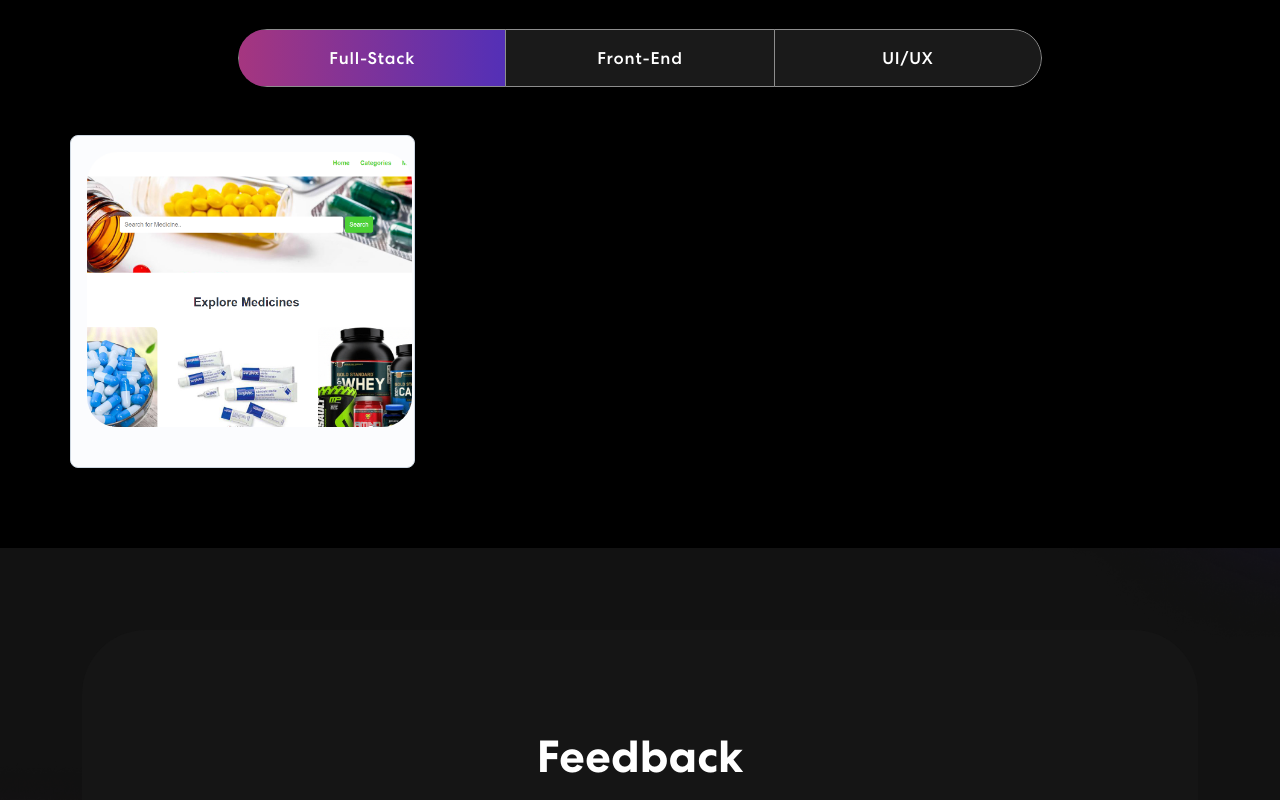
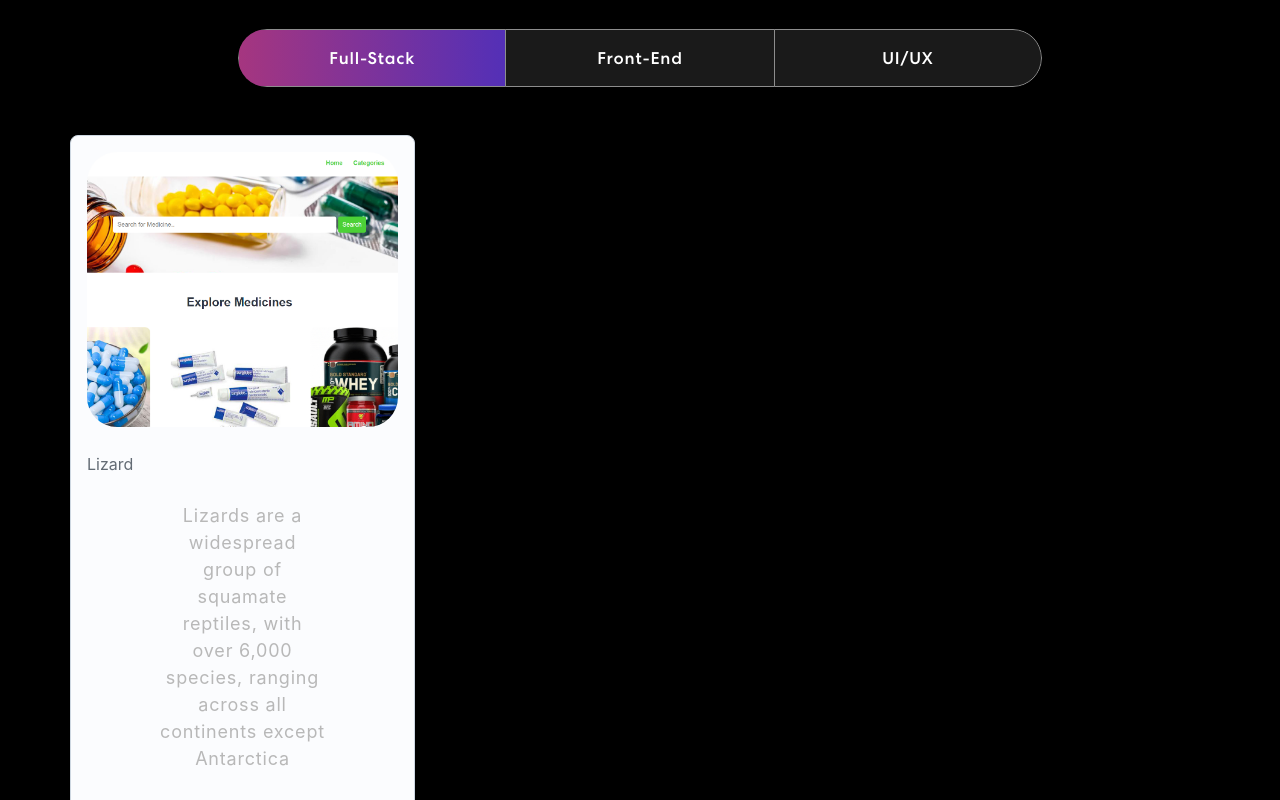
Before and after one commit to ChamilSachintha/personal-portfolio, a React (Create React App) app: page / in a window 1280 px wide. Shown: the part 1820-2620 px from the top of the page. Built offline with nearby package versions, Linux system fonts and the light colour scheme.

Commit message:
Project section updated

```diff
--- a/src/App.css
+++ b/src/App.css
@@ -504,7 +504,7 @@ nav.navbar .navbar-toggler[aria-expanded="true"] .navbar-toggler-icon {
   overflow: hidden;
   margin-bottom: 24px;
   height: 275px;
-  width: 325px;
+  width: 345px;
 }
 
 .proj-imgbx::before {
--- a/src/components/Projects.js
+++ b/src/components/Projects.js
@@ -38,36 +38,38 @@ export const Projects = () => {
         },
 
         {
-            title2: "TODO App",
-            description2: "Figma UI/UX design for a mobile application",
-            imgUrl2: projImg2,
+            title1: "TODO App",
+            description1: "Figma UI/UX design for a mobile application",
+            imgUrl1: projImg2,
         },
 
         {
-            title3: "Academic Calendar for Universities",
-            description3: "Figma UI/UX design for a web application",
-            imgUrl3: projImg3,
+            title2: "Academic Calendar for Universities",
+            description2: "Figma UI/UX design for a web application",
+            imgUrl2: projImg3,
         },
 
         {
-            title4: "Personal Portfolio Website",
-            description4: "Front-end application | React, React-bootstrap & Animate.css",
-            imgUrl4: projImg4,
+            title2: "Personal Portfolio Website",
+            description2: "Front-end application | React, React-bootstrap & Animate.css",
+            imgUrl2: projImg4,
         },
 
         {
-            title5: "Student Progress Viewer for Universities",
-            description5: "Figma UI/UX design for a web application",
-            imgUrl5: projImg5,
+            title2: "Student Progress Viewer for Universities",
+            description2: "Figma UI/UX design for a web application",
+            imgUrl2: projImg5,
         },
 
         {
-            title6: "Student Progress Viewer for Universities",
-            description5: "Front-end application | React, React-bootstrap & Animate.css",
-            imgUrl6: projImg6,
-        }
+            title3: "Student Progress Viewer for Universities",
+            description3: "Front-end application | React, React-bootstrap & Animate.css",
+            imgUrl3: projImg6,
+        },
 
-    ]
+    ];
+
+
     return (
         <section className="project" id="project">
             <Container>
@@ -96,22 +98,15 @@ export const Projects = () => {
                                 <Tab.Pane eventKey="first">
                                     <a href="https://github.com/ChamilSachintha/Pharmacy-Management-System" target="_blank">
                                         <Row>
-                                        {/* {
-                                                Projects.map((project, index) => {
-                                                    return (
-                                                        <ProjectCard1
-                                                            key={index}
-                                                            {...project}
+                                            <Card sx={{ maxWidth: 345 }}>
+                                                <CardActionArea>
+                                                    <CardMedia className="proj-imgbx"
+                                                        component="img"
+                                                        height="140"
+                                                        image={projImg1}
+                                                        alt="green iguana"
                                                     />
-                                                    )
-                                                })
-                                            } */}
-                                            <Card sx={{ maxWidth: 345 }}>
-                                                <CardMedia className="proj-imgbx"
-                                                    alt="green iguana"
-                                                    image={projImg1}
-                                                />
-                                                {/* <CardContent>
+                                                    <CardContent>
                                                         <Typography gutterBottom variant="h5" component="div">
                                                             Lizard
                                                         </Typography>
@@ -120,10 +115,12 @@ export const Projects = () => {
                                                             species, ranging across all continents except Antarctica
                                                         </Typography>
                                                     </CardContent>
+                                                </CardActionArea>
                                                 <CardActions>
-                                                    <Button size="small">Share</Button>
-                                                    <Button size="small">Learn More</Button>
-                                                </CardActions> */}
+                                                    <Button size="small" color="primary">
+                                                        Share
+                                                    </Button>
+                                                </CardActions>
                                             </Card>
                                         </Row>
                                     </a>
@@ -134,7 +131,7 @@ export const Projects = () => {
                                             {
                                                 Projects.map((project, index) => {
                                                     return (
-                                                        <ProjectCard4
+                                                        <ProjectCard2
                                                             key={index}
                                                             {...project}
                                                         />
```
Lines whose indentation alone changed are shown as unchanged.
